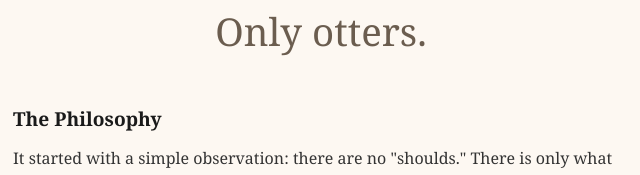
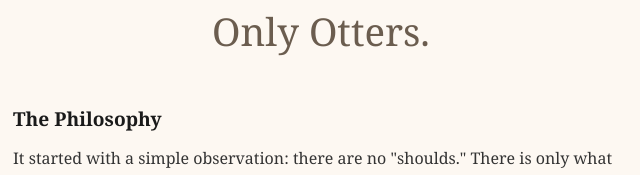
Before and after one commit to estebangatillo/only-otters, a website: page about.html in a window 1280 px wide. Shown: the part 223-398 px from the top of the page, 319-959 px from the left. Drawn offline with Linux system fonts and the light colour scheme.

Commit message:
capital O

```diff
--- a/about.html
+++ b/about.html
@@ -19,7 +19,7 @@
 
     <section class="about-hero">
       <h1>There are no shoulds.</h1>
-      <h2>Only otters.</h2>
+      <h2>Only Otters.</h2>
     </section>
 
     <section class="about-body">
```
